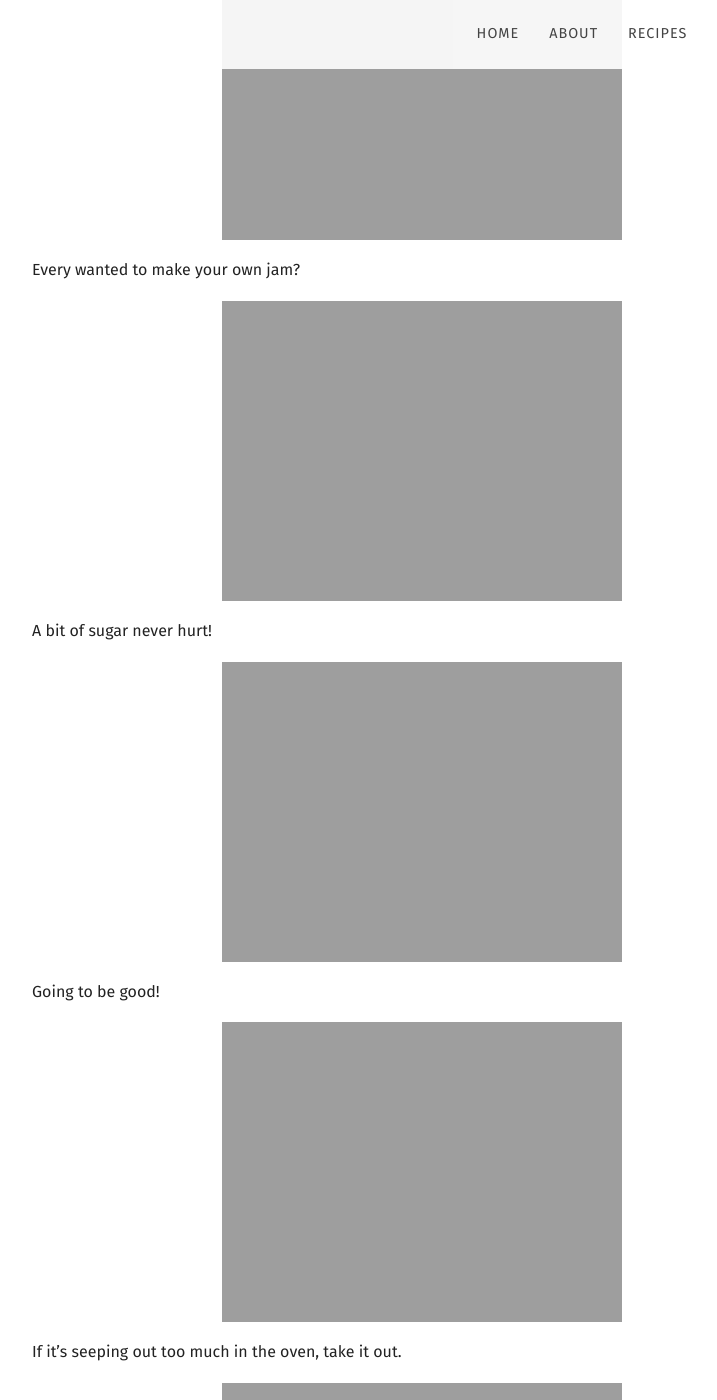
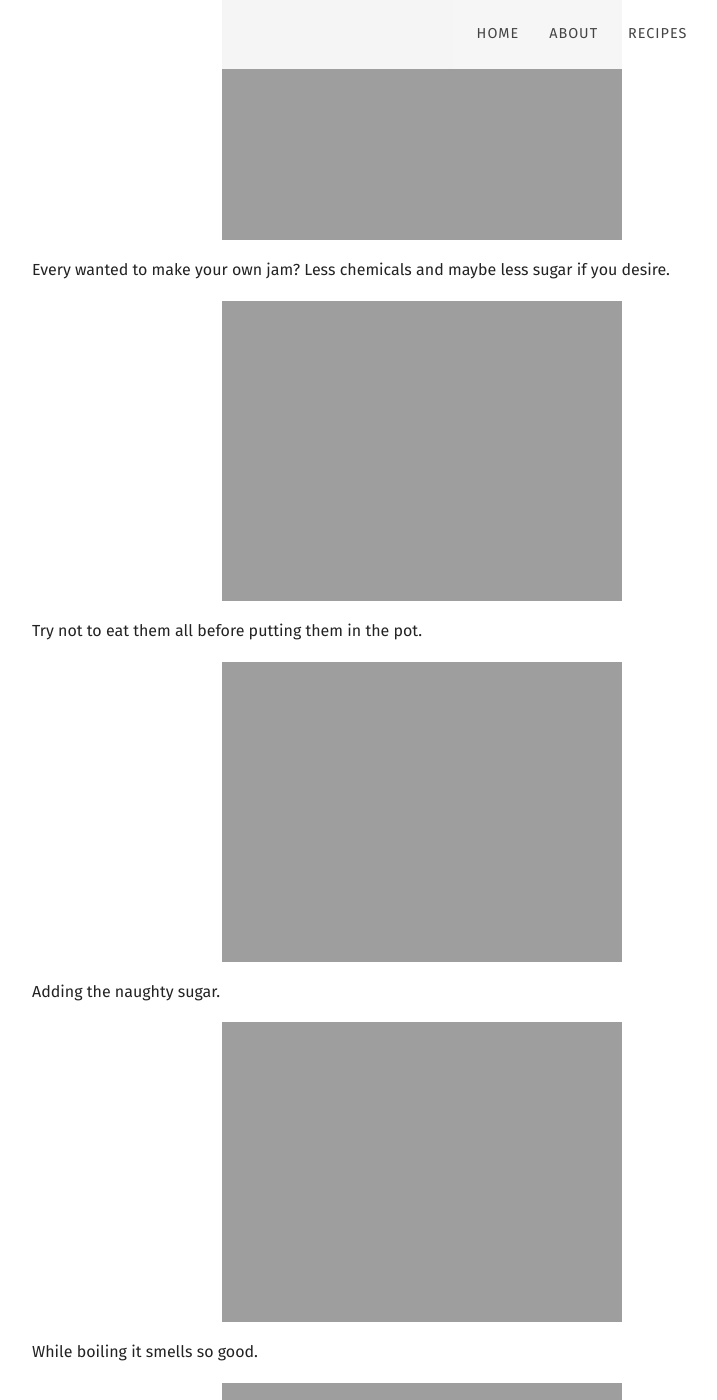
Before and after one commit to mcginleyireland/irishbaking.github.io, a Jekyll site: the page built from _posts/2023-02-18-raspberry-jam.md, in a window 1280 px wide and 1400 px high, scrolled down 375 px. Shown: the whole window, without its empty margins (58-775 px from the left). Built offline with Jekyll 4.4.1, drawn with Linux system fonts in a browser that asks for light colours; nearby versions of some CDN libraries; some web fonts are replaced; some of the changed text lies outside the part shown.

```diff
--- a/_posts/2023-02-18-raspberry-jam.md
+++ b/_posts/2023-02-18-raspberry-jam.md
@@ -31,20 +31,28 @@ recipe:
     6. If you see no wrinkles then boil for another 2 minutes, check again on the plate. Repeat untill you see wrinkles in the jam after smudging.
 
 ---
-Every wanted to make your own jam?
+Every wanted to make your own jam? Less chemicals and maybe less sugar if you desire.
 
 ![Cake](https://irishbaking.ie/images/Jam/Raspberry/Image_2.jpg)
 
-A bit of sugar never hurt!
+Try not to eat them all before putting them in the pot.
 
 ![Cake](https://irishbaking.ie/images/Jam/Raspberry/Image_3.jpg)
 
-Going to be good!
+Adding the naughty sugar.
 
 ![Cake](https://irishbaking.ie/images/Jam/Raspberry/Image_4.jpg)
 
-If it's seeping out too much in the oven, take it out.
+While boiling it smells so good.
 
 ![Cake](https://irishbaking.ie/images/Jam/Raspberry/Image_5.jpg)
 
-I made it again it was that good.
+A chilled plate to test if the jam is ready to be put in a jar.
+
+![Cake](https://irishbaking.ie/images/Jam/Raspberry/Image_6.jpg)
+
+This is the wrinkles you are looking for.
+
+![Cake](https://irishbaking.ie/images/Jam/Raspberry/Image_5.jpg)
+
+This is the wrikles zoomed in.
```
Also changed, not shown: other parts of _posts/2023-02-18-raspberry-jam.md (+1 -1 lines), _posts/2023-03-26-strawberry-crumbe-for-one.md (+1 -1 lines), images/Jam/Raspberry/Image_6.jpg (added), images/Jam/Raspberry/Image_7.jpg (added).
